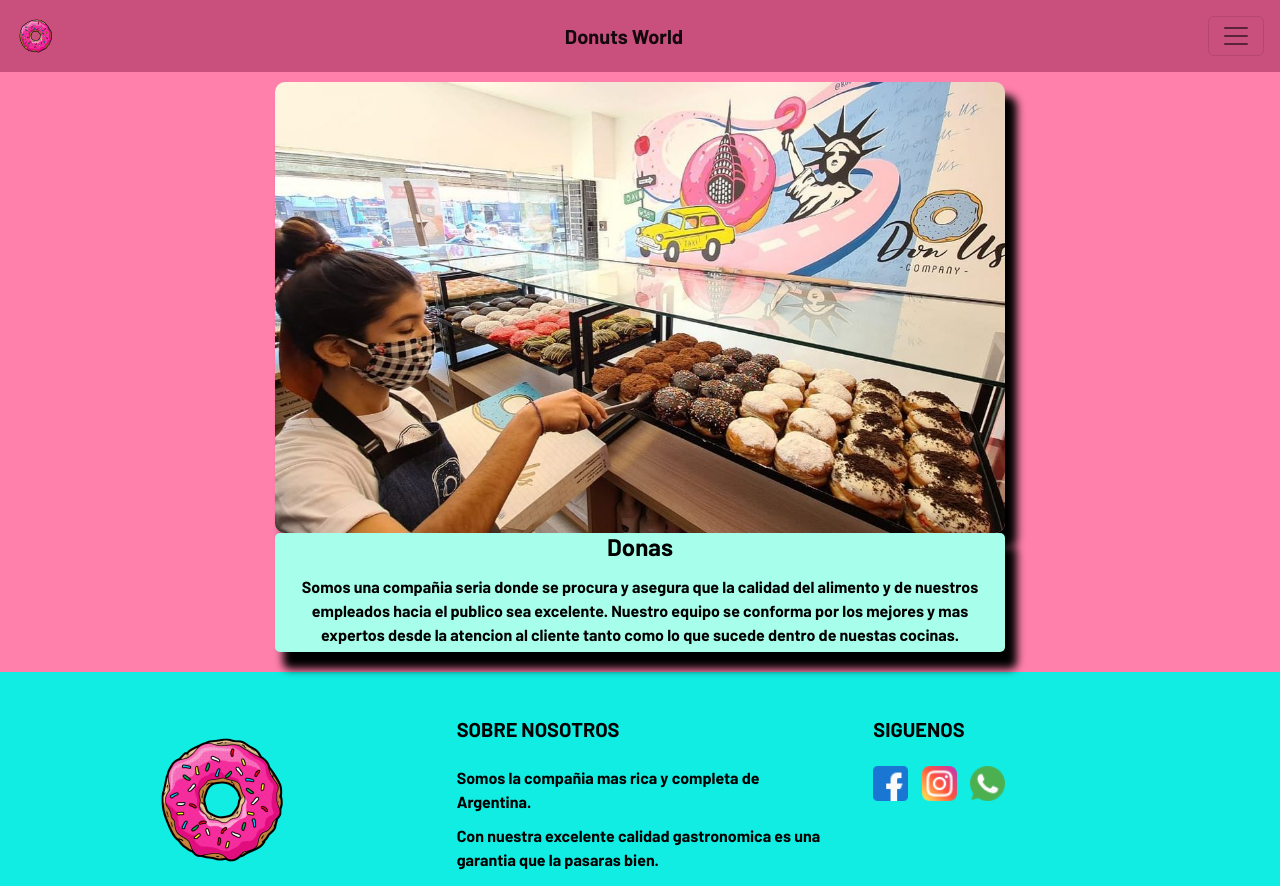
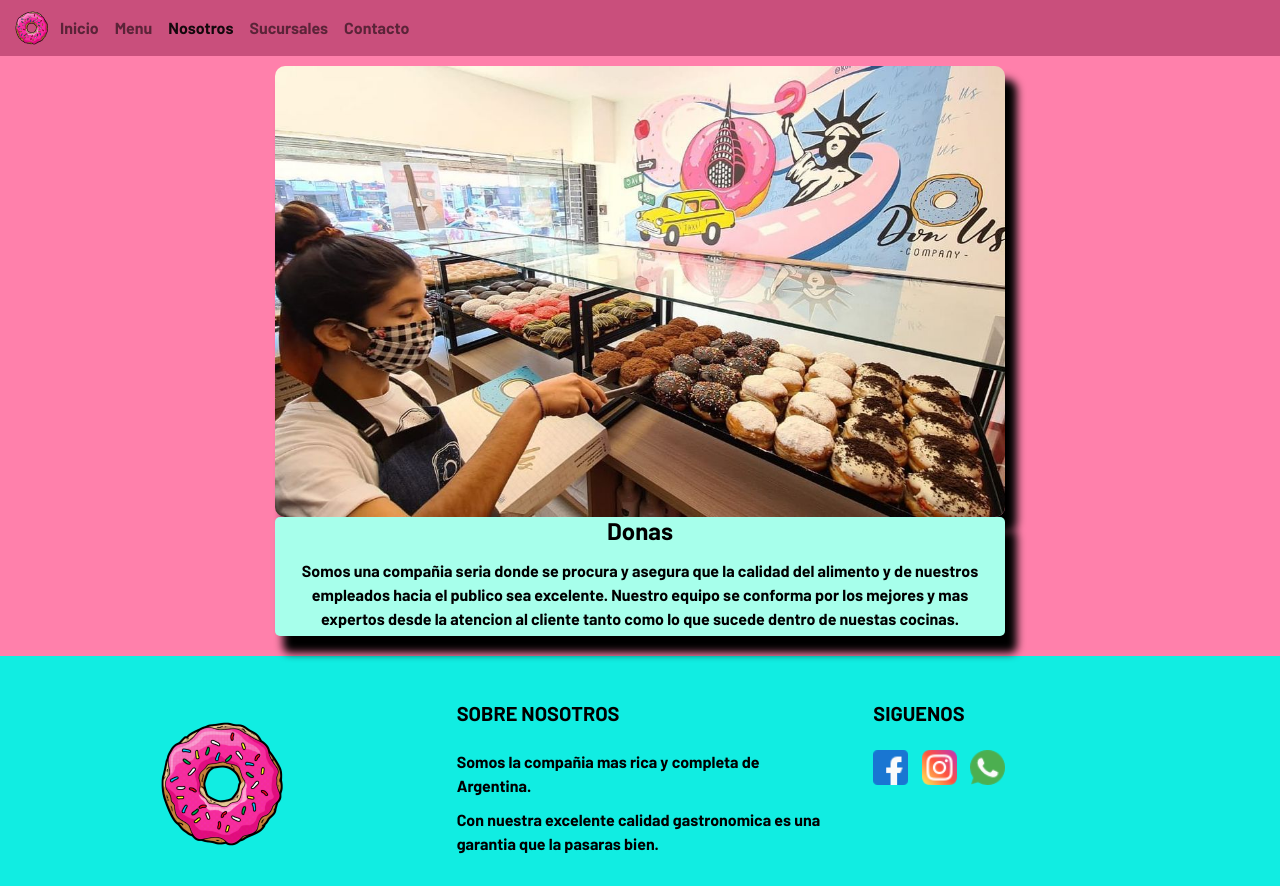
Before and after one commit to Subercazefran/Desafio-final-coder-hous, a website: page pages/nosotros.html in a window 1280 px wide. Shown: the top 886 px of the page. Drawn offline with nearby package versions, Linux system fonts and the light colour scheme.

Commit message:
Nuevo menu

```diff
--- a/pages/nosotros.html
+++ b/pages/nosotros.html
@@ -13,34 +13,29 @@
 </head>
 <body>
     <header >
-            <nav class="navbar  p-2" style="--bs-bg-opacity: .0;">
-              <div class="container-fluid color  p-2" style="--bs-bg-opacity: .3;">
+      <nav class="navbar navbar-expand-lg style="--bs-bg-opacity: .0;">
+        <div class="container-fluid">
           <img src="../images/40x40donalogo.png" alt="Logo">
-                <a class="navbar-brand active" href="/index.html">Donuts World</a>
-                <button class="navbar-toggler" type="button" data-bs-toggle="offcanvas" data-bs-target="#offcanvasNavbar" aria-controls="offcanvasNavbar">
-                  <span class="navbar-toggler-icon"></span>
-                </button>
-                <div class="offcanvas offcanvas-end" tabindex="-1" id="offcanvasNavbar" aria-labelledby="offcanvasNavbarLabel">
-                  <div class="offcanvas-header bg-danger p-2" style="--bs-bg-opacity: .5;">
-                    <h5 class="offcanvas-title" id="offcanvasNavbarLabel">Donuts World</h5>
-                    <button type="button" class="btn-close" data-bs-dismiss="offcanvas" aria-label="Close"></button>
-                  </div>
-                    <div class="offcanvas-body bg-danger p-2" style="--bs-bg-opacity: .3;">
-                      <ul class="navbar-nav justify-content-end flex-grow-1 pe-3 ">
+          <div class="collapse navbar-collapse" id="navbarNavDropdown">
+            <ul class="navbar-nav">
               <li class="nav-item">
-                          <a class="nav-link" href="../pages/menu.html">Menu</a>
+                <a class="nav-link" aria-current="page" href="../index.html">Inicio</a>
               </li>
               <li class="nav-item">
-                            <a class="nav-link"  href="../pages/nosotros.html">Nosotros</a>
+                <a class="nav-link " href="../pages/menu.html">Menu</a>
               </li>
               <li class="nav-item">
-                            <a class="nav-link active" href="../pages/sucursales.html">Sucursales</a>
+                <a class="nav-link active" href="../pages/nosotros.html">Nosotros</a>
+              </li>
+              <li class="nav-item">
+                <a class="nav-link" href="../pages/sucursales.html">Sucursales</a>
               </li>
               <li class="nav-item">
                 <a class="nav-link" href="../pages/contacto.html">Contacto</a>
               </li>
                 </ul>
-                    </div>
+              </li>
+            </ul>
           </div>
         </div>
     </nav>
```
Also changed, not shown: index.html (+10 -15 lines), pages/contacto.html (+12 -17 lines), pages/menu.html (+11 -16 lines), pages/sucursales.html (+11 -16 lines). Lines whose indentation alone changed are shown as unchanged.
